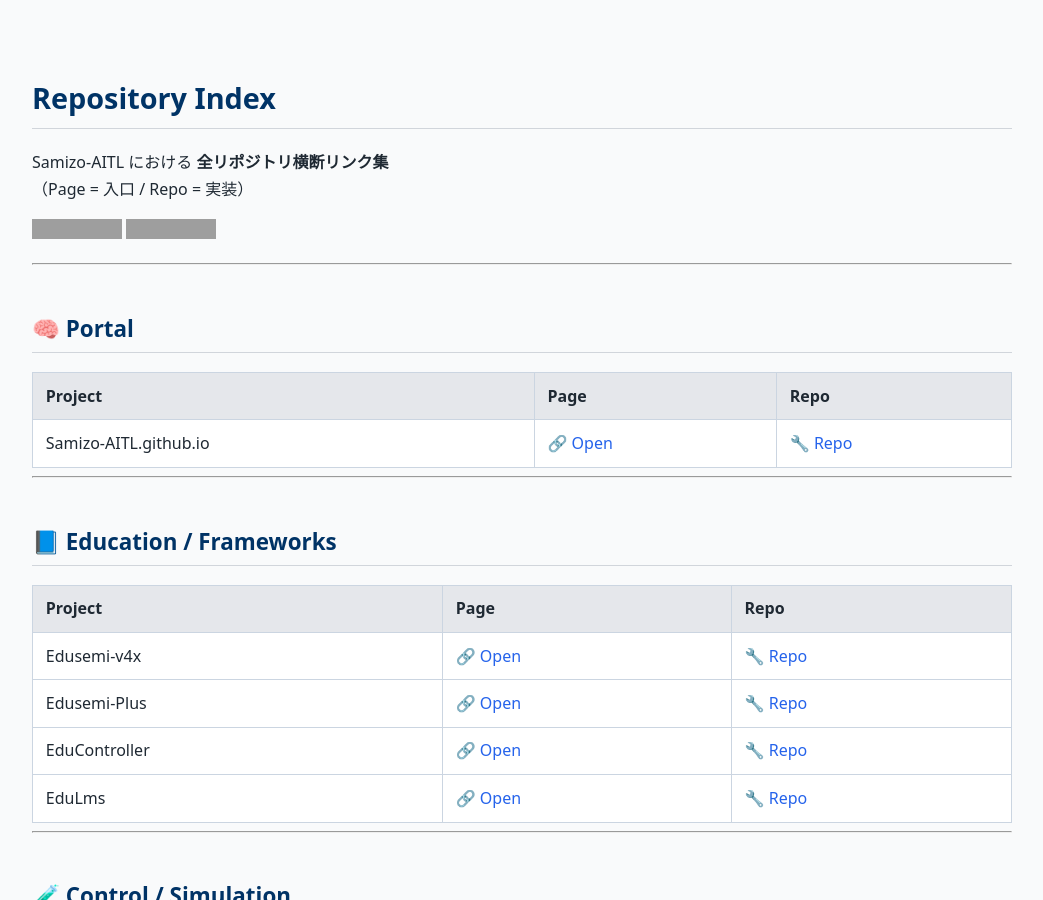
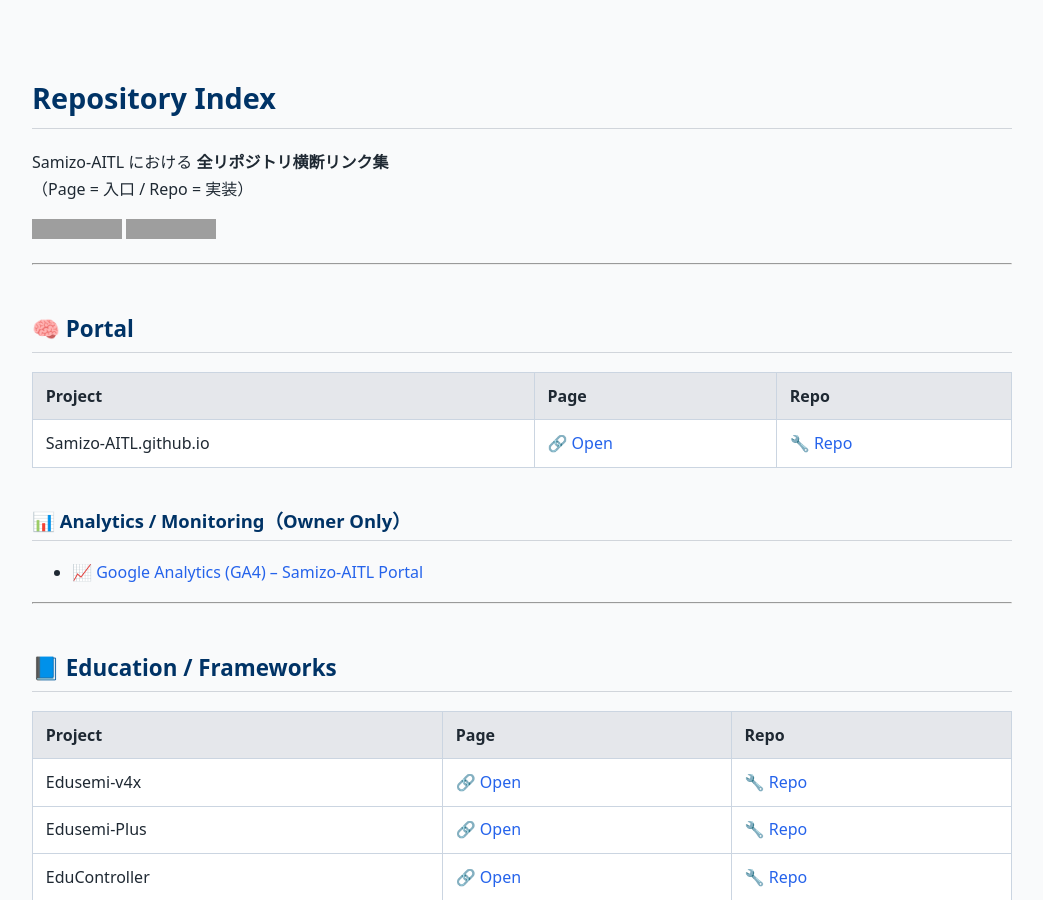
Before and after one commit to Samizo-AITL/Samizo-AITL.github.io, a Jekyll site: the page built from repo-index.md, in a window 1280 px wide and 900 px high. Shown: the whole window, without its empty margins (118-1161 px from the left). Built offline with Jekyll 4.4.1, drawn with Linux system fonts in a browser that asks for light colours; grey boxes are pictures that could not be loaded.

Commit message:
Update repo-index.md

```diff
--- a/repo-index.md
+++ b/repo-index.md
@@ -17,6 +17,10 @@
 | Project | Page | Repo |
 |---|---|---|
 | Samizo-AITL.github.io | 🔗 [Open](https://samizo-aitl.github.io/) | 🔧 [Repo](https://github.com/Samizo-AITL/Samizo-AITL.github.io) |
+
+### 📊 Analytics / Monitoring（Owner Only）
+
+- 📈 [Google Analytics (GA4) – Samizo-AITL Portal](https://analytics.google.com/analytics/web/)
 
 ---
 
```
